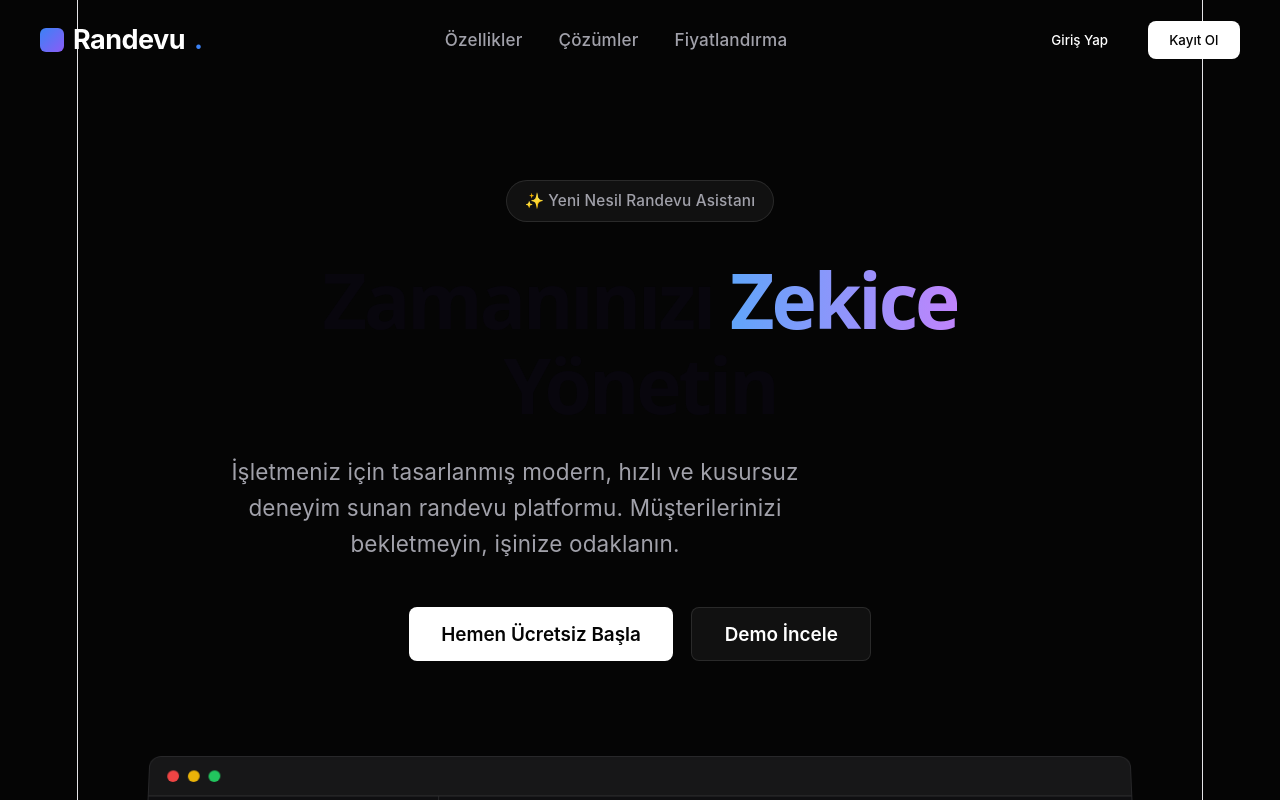
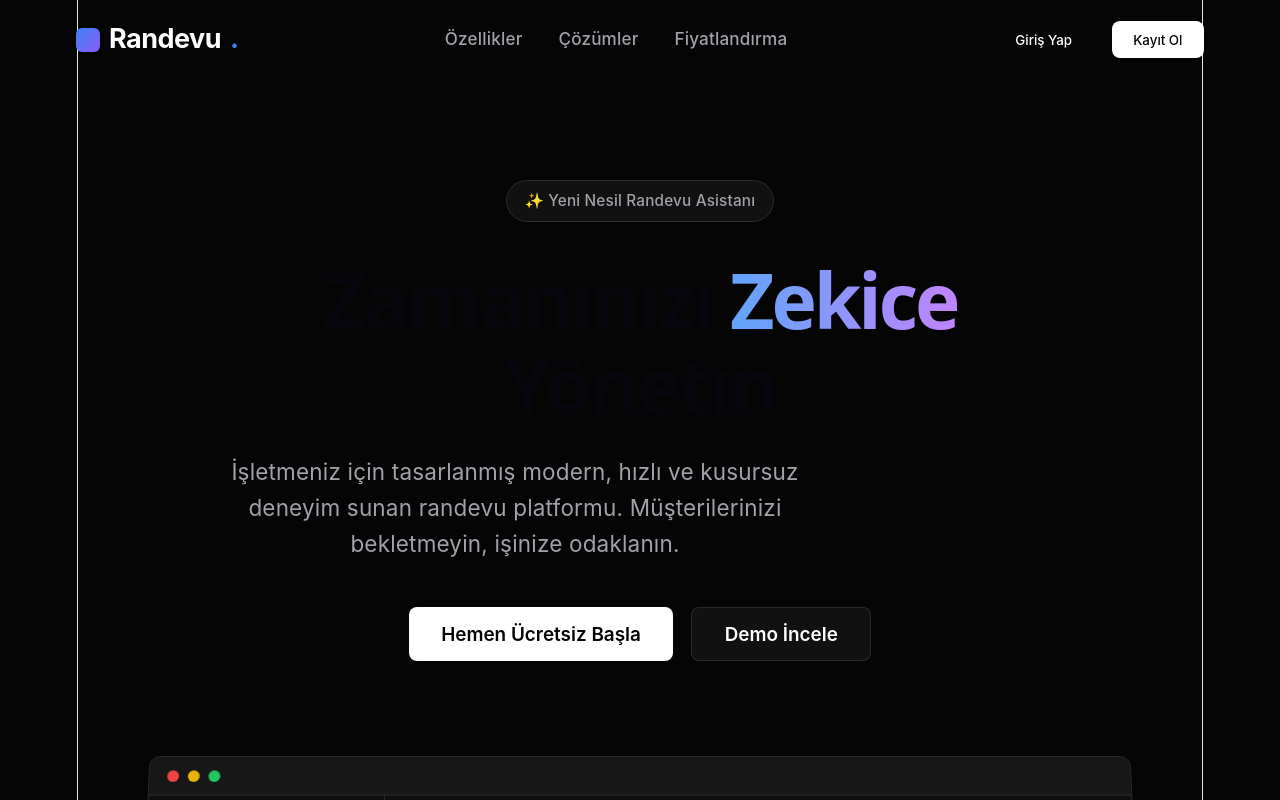
Before and after one commit to Serkan13-afk/Software-Persona-Web-Projesi-, a React (Vite) app: page / in a window 1280 px wide. Shown: the top 800 px of the page. Built offline with nearby package versions, Linux system fonts and the light colour scheme.

Commit message:
style: Add universal CSS reset, hide horizontal overflow, and adjust navbar positioning.

```diff
--- a/src/screens/Home.css
+++ b/src/screens/Home.css
@@ -1,3 +1,9 @@
+*, *::before, *::after {
+  box-sizing: border-box;
+  margin: 0;
+  padding: 0;
+}
+
 :root {
   --bg-primary: #050505;
   --bg-secondary: #0f0f11;
@@ -16,6 +22,7 @@ body {
   background-color: var(--bg-primary);
   color: var(--text-primary);
   -webkit-font-smoothing: antialiased;
+  overflow-x: hidden;
 }
 
 .modern-container {
@@ -29,7 +36,7 @@ body {
   position: fixed;
   top: 0;
   left: 0;
-  width: 100%;
+  right: 0;
   height: 80px;
   z-index: 100;
   transition: all 0.3s ease;
```
